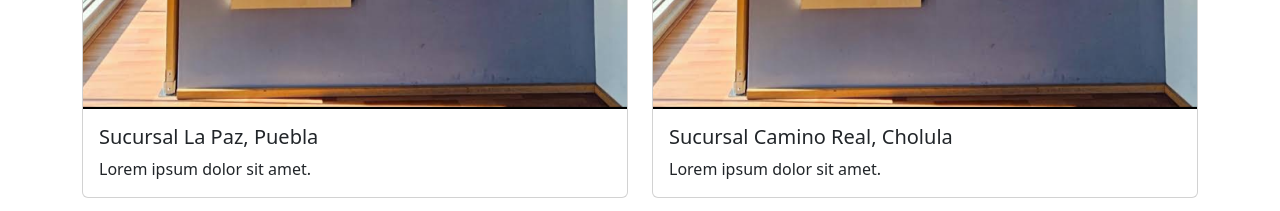
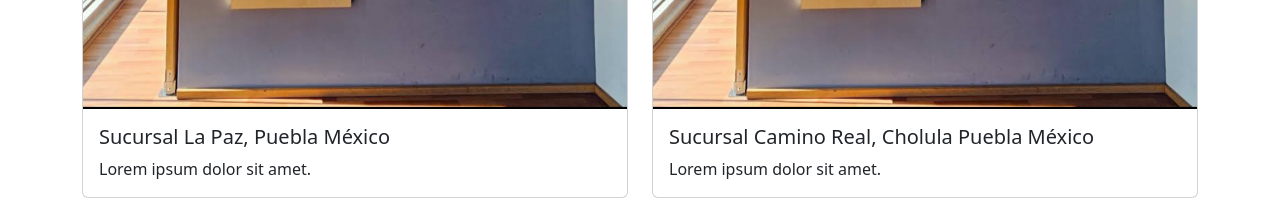
Before and after one commit to alamdominic/repairman, a plain HTML site: page about/about.html in a window 1280 px wide. Shown: the part 980-1191 px from the top of the page. Drawn offline with nearby package versions, Linux system fonts and the light colour scheme; grey boxes are pictures that could not be loaded; a web font is replaced by a local one.

Commit message:
Added info in sucursales section

```diff
--- a/about/about.html
+++ b/about/about.html
@@ -94,7 +94,7 @@
                 <div class="card">
                     <img src="img/Sucursal1.png" class="card-img-top" alt="Sucursal La Paz, Puebla">
                     <div class="card-body">
-                        <h5 class="card-title">Sucursal La Paz, Puebla</h5>
+                        <h5 class="card-title">Sucursal La Paz, Puebla México</h5>
                         <p class="card-text">Lorem ipsum dolor sit amet.</p>
                     </div>
                 </div>
@@ -107,7 +107,7 @@
                 <div class="card">
                     <img src="img/Sucursal1.png" class="card-img-top" alt="Sucursal Camino Real, Cholula">
                     <div class="card-body">
-                        <h5 class="card-title">Sucursal Camino Real, Cholula</h5>
+                        <h5 class="card-title">Sucursal Camino Real, Cholula Puebla  México</h5>
                         <p class="card-text">Lorem ipsum dolor sit amet.</p>
                     </div>
                 </div>
```
